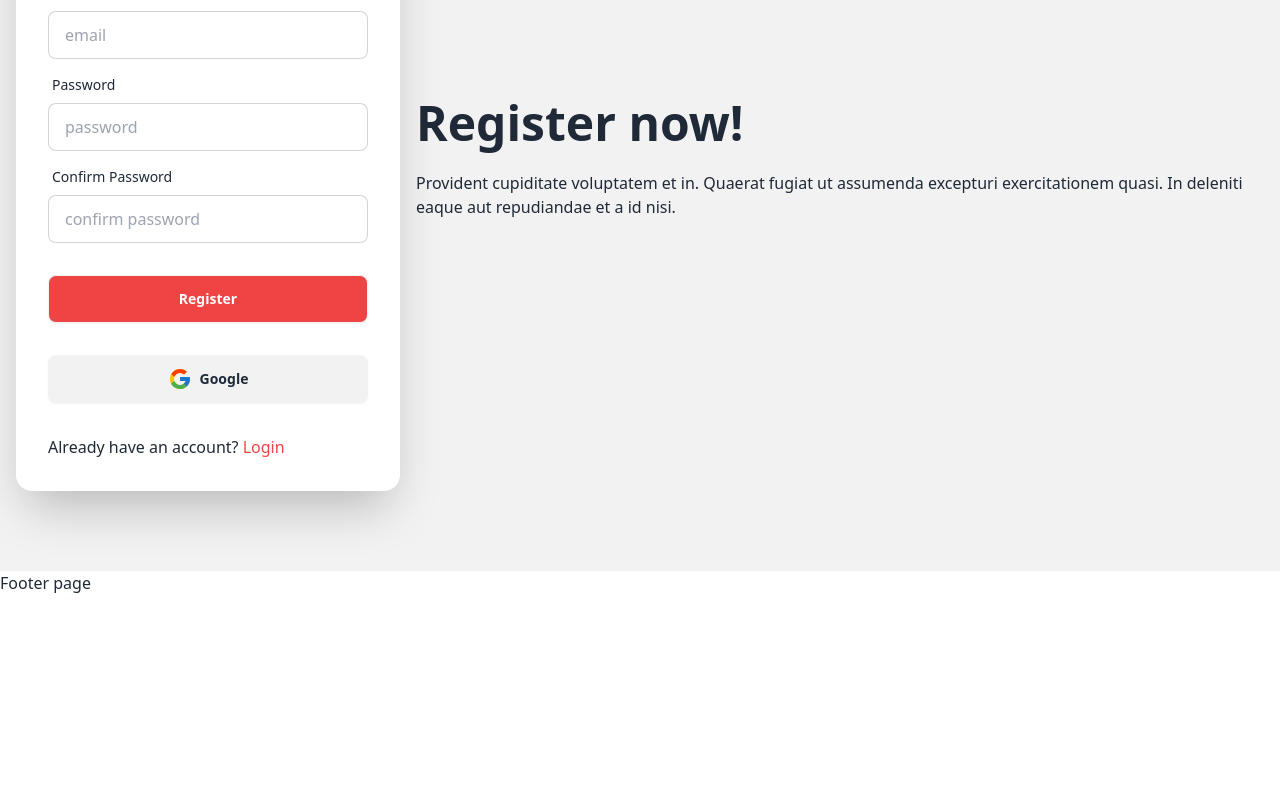
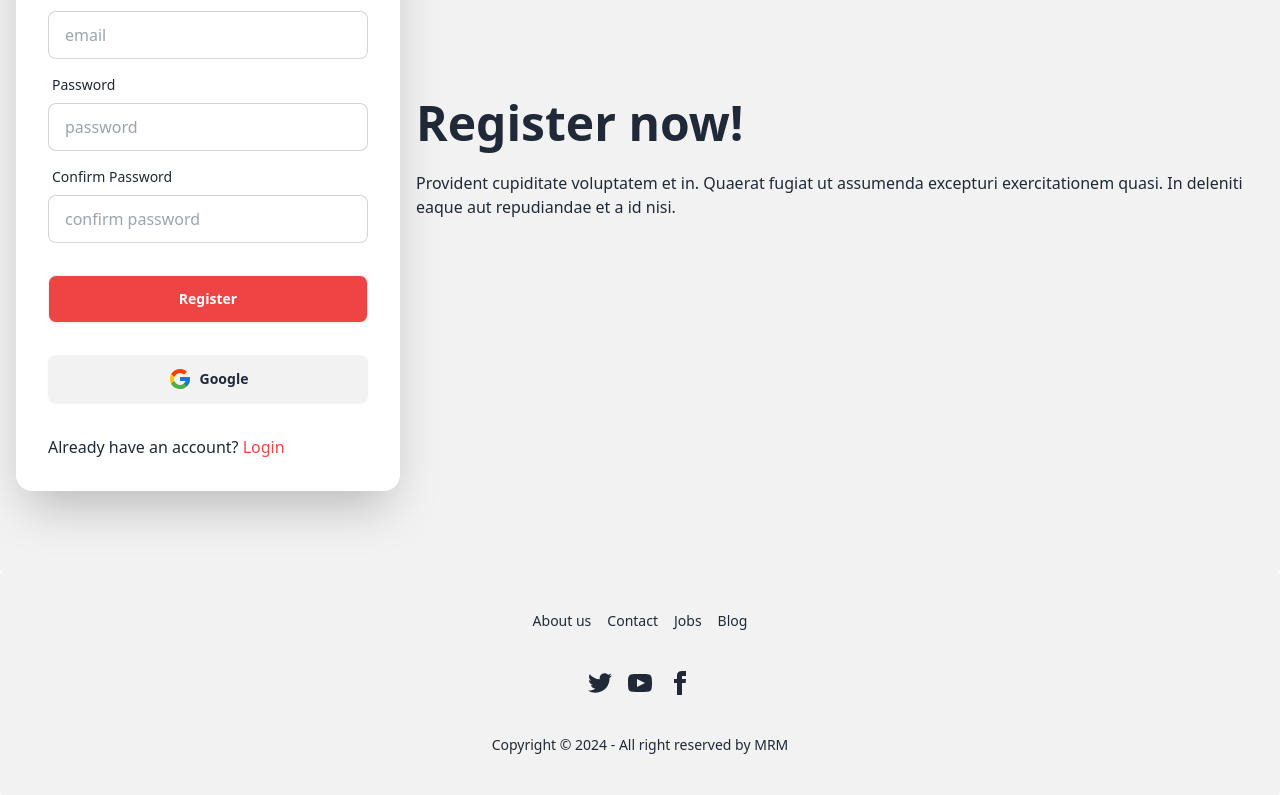
Before and after one commit to minjurRahman/agro-firm, a React (Vite) app: page /register in a window 1280 px wide. Shown: the part 297-1092 px from the top of the page. Before the commit the page ends 892 px from the top, so only its background shows below. Built offline with nearby package versions, Linux system fonts and the light colour scheme; no server answers.

Commit message:
Footer Edited

```diff
--- a/src/pages/Footer.jsx
+++ b/src/pages/Footer.jsx
@@ -1,7 +1,65 @@
 import React from "react";
+import { Link } from "react-router-dom";
 
 const Footer = () => {
-  return <div>Footer page</div>;
+  return (
+    <footer className="footer footer-center p-10 bg-base-200 text-base-content rounded">
+      <nav className="grid grid-flow-col gap-4">
+        <Link to={"/about"} className="link link-hover">
+          About us
+        </Link>
+        <Link to={"/contact"} className="link link-hover">
+          Contact
+        </Link>
+        <Link to={"/jobs"} className="link link-hover">
+          Jobs
+        </Link>
+        <Link to={"/blog"} className="link link-hover">
+          Blog
+        </Link>
+      </nav>
+      <nav>
+        <div className="grid grid-flow-col gap-4">
+          <a>
+            <svg
+              xmlns="http://www.w3.org/2000/svg"
+              width="24"
+              height="24"
+              viewBox="0 0 24 24"
+              className="fill-current"
+            >
+              <path d="M24 4.557c-.883.392-1.832.656-2.828.775 1.017-.609 1.798-1.574 2.165-2.724-.951.564-2.005.974-3.127 1.195-.897-.957-2.178-1.555-3.594-1.555-3.179 0-5.515 2.966-4.797 6.045-4.091-.205-7.719-2.165-10.148-5.144-1.29 2.213-.669 5.108 1.523 6.574-.806-.026-1.566-.247-2.229-.616-.054 2.281 1.581 4.415 3.949 4.89-.693.188-1.452.232-2.224.084.626 1.956 2.444 3.379 4.6 3.419-2.07 1.623-4.678 2.348-7.29 2.04 2.179 1.397 4.768 2.212 7.548 2.212 9.142 0 14.307-7.721 13.995-14.646.962-.695 1.797-1.562 2.457-2.549z"></path>
+            </svg>
+          </a>
+          <a>
+            <svg
+              xmlns="http://www.w3.org/2000/svg"
+              width="24"
+              height="24"
+              viewBox="0 0 24 24"
+              className="fill-current"
+            >
+              <path d="M19.615 3.184c-3.604-.246-11.631-.245-15.23 0-3.897.266-4.356 2.62-4.385 8.816.029 6.185.484 8.549 4.385 8.816 3.6.245 11.626.246 15.23 0 3.897-.266 4.356-2.62 4.385-8.816-.029-6.185-.484-8.549-4.385-8.816zm-10.615 12.816v-8l8 3.993-8 4.007z"></path>
+            </svg>
+          </a>
+          <a>
+            <svg
+              xmlns="http://www.w3.org/2000/svg"
+              width="24"
+              height="24"
+              viewBox="0 0 24 24"
+              className="fill-current"
+            >
+              <path d="M9 8h-3v4h3v12h5v-12h3.642l.358-4h-4v-1.667c0-.955.192-1.333 1.115-1.333h2.885v-5h-3.808c-3.596 0-5.192 1.583-5.192 4.615v3.385z"></path>
+            </svg>
+          </a>
+        </div>
+      </nav>
+      <aside>
+        <p>Copyright © 2024 - All right reserved by MRM</p>
+      </aside>
+    </footer>
+  );
 };
 
 export default Footer;
```
